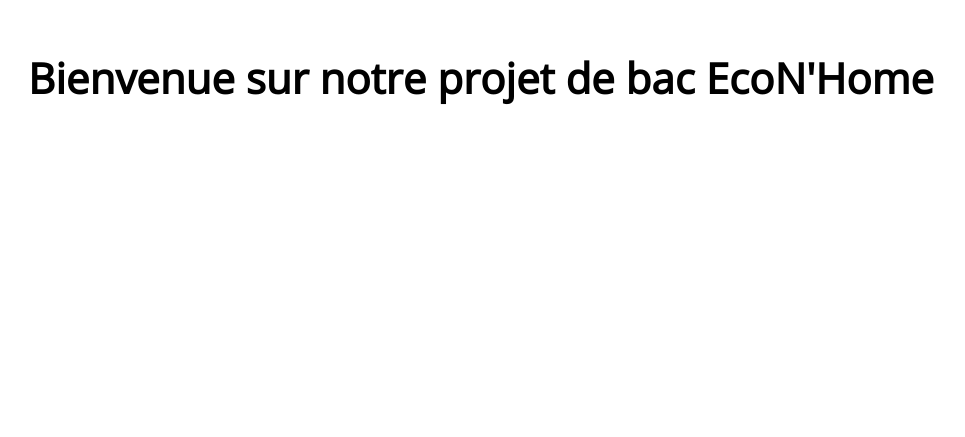
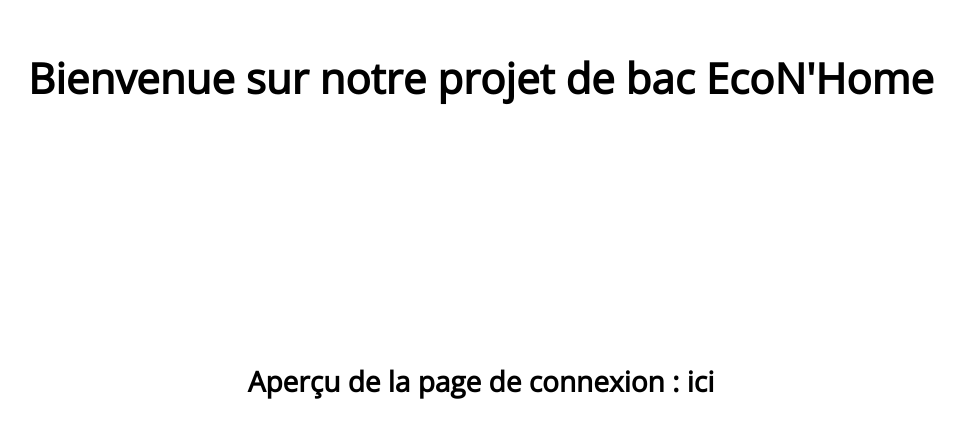
Before and after one commit to EcoNHome/landing, a plain HTML site: page index.html in a window 1280 px wide. Shown: the part 207-644 px from the top of the page, without its empty margins (159-1124 px from the left). Drawn offline with nearby package versions, Linux system fonts and the light colour scheme.

Commit message:
Update index.html

```diff
--- a/index.html
+++ b/index.html
@@ -27,11 +27,19 @@
         margin-top: 20%;
 
       }
+      h2
+      {
+        font-size: 28px;
+        text-align: center;
+        margin-top: 20%;
+
+      }
 
 }
     </style>
   </head>
   <body>
       <h1>Bienvenue sur notre projet de bac EcoN'Home</h1>
+      <h2>Aperçu de la page de connexion : <span href="https://econhome.github.io/loginpage/"> ici </span></h2>
   </body>
 </html>
```
